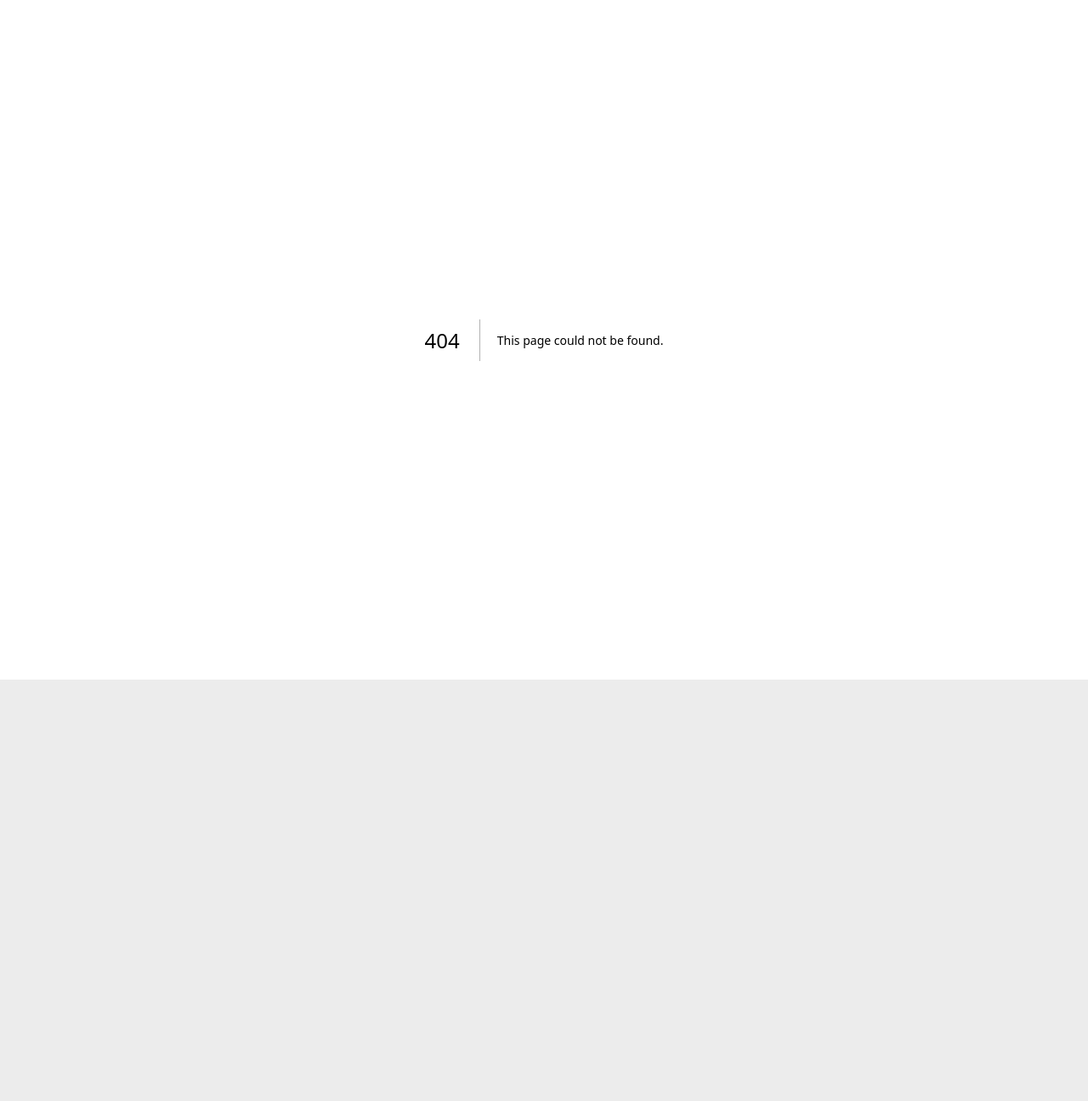
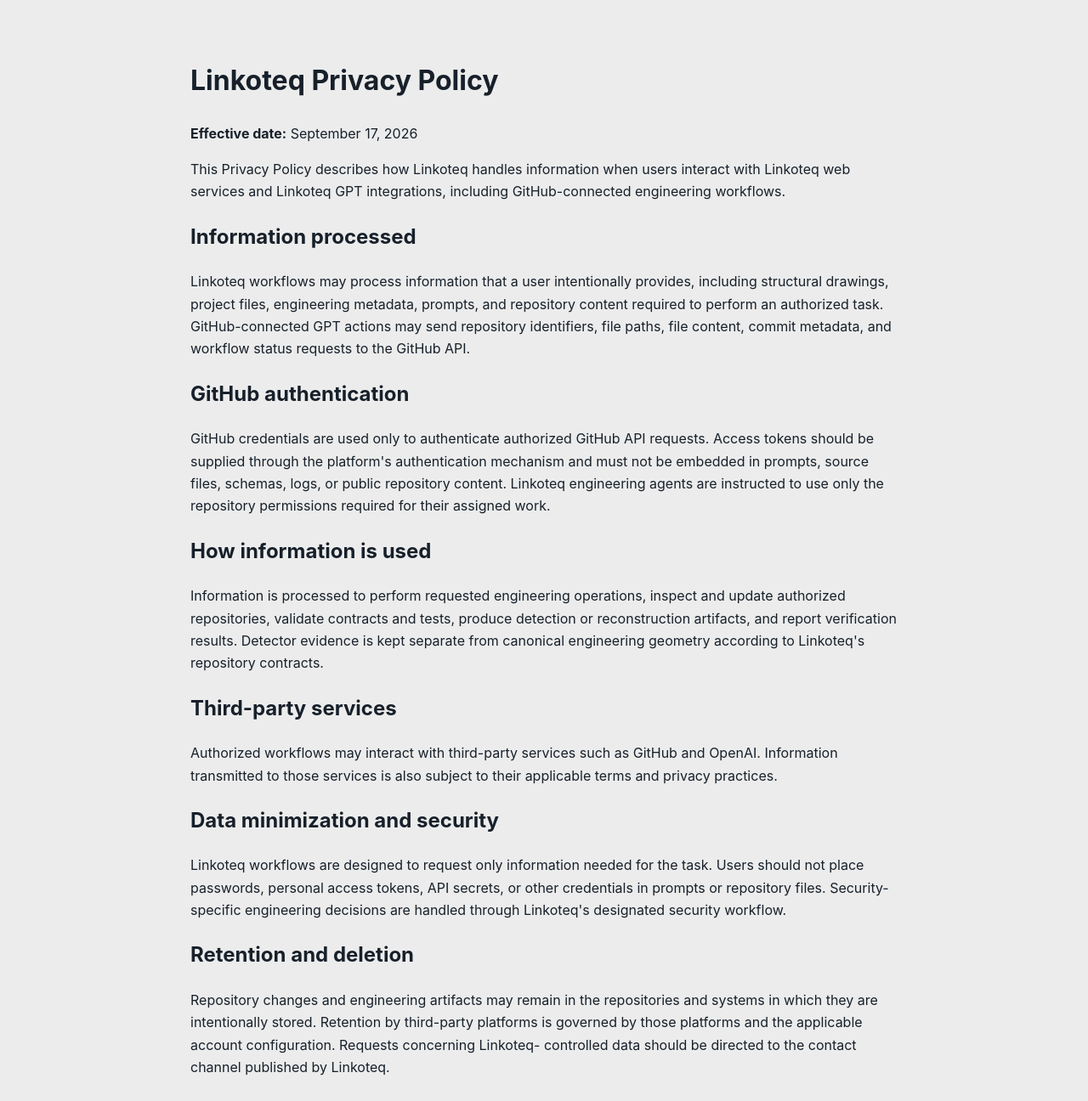
Before and after one commit to dehghoon/3D-Model, a Next.js app: page /privacy in a window 1280 px wide. Before the commit this address had no page. Shown: the top 1296 px of the page at 85% size. Before the commit the page ends 800 px from the top, so only its background shows below. Built offline with nearby package versions, Linux system fonts and the light colour scheme.

Commit message:
feat: add Linkoteq privacy policy page

```diff
--- /dev/null
+++ b/app/privacy/page.tsx
@@ -0,0 +1,80 @@
+export const metadata = {
+  title: "Privacy Policy | Linkoteq",
+  description: "Privacy policy for Linkoteq services and GPT integrations.",
+};
+
+export default function PrivacyPolicyPage() {
+  return (
+    <main style={{ maxWidth: 880, margin: "0 auto", padding: "48px 24px 72px", lineHeight: 1.65 }}>
+      <h1>Linkoteq Privacy Policy</h1>
+      <p><strong>Effective date:</strong> September 17, 2026</p>
+
+      <p>
+        This Privacy Policy describes how Linkoteq handles information when users interact with
+        Linkoteq web services and Linkoteq GPT integrations, including GitHub-connected engineering
+        workflows.
+      </p>
+
+      <h2>Information processed</h2>
+      <p>
+        Linkoteq workflows may process information that a user intentionally provides, including
+        structural drawings, project files, engineering metadata, prompts, and repository content
+        required to perform an authorized task. GitHub-connected GPT actions may send repository
+        identifiers, file paths, file content, commit metadata, and workflow status requests to the
+        GitHub API.
+      </p>
+
+      <h2>GitHub authentication</h2>
+      <p>
+        GitHub credentials are used only to authenticate authorized GitHub API requests. Access
+        tokens should be supplied through the platform's authentication mechanism and must not be
+        embedded in prompts, source files, schemas, logs, or public repository content. Linkoteq
+        engineering agents are instructed to use only the repository permissions required for their
+        assigned work.
+      </p>
+
+      <h2>How information is used</h2>
+      <p>
+        Information is processed to perform requested engineering operations, inspect and update
+        authorized repositories, validate contracts and tests, produce detection or reconstruction
+        artifacts, and report verification results. Detector evidence is kept separate from
+        canonical engineering geometry according to Linkoteq's repository contracts.
+      </p>
+
+      <h2>Third-party services</h2>
+      <p>
+        Authorized workflows may interact with third-party services such as GitHub and OpenAI.
+        Information transmitted to those services is also subject to their applicable terms and
+        privacy practices.
+      </p>
+
+      <h2>Data minimization and security</h2>
+      <p>
+        Linkoteq workflows are designed to request only information needed for the task. Users
+        should not place passwords, personal access tokens, API secrets, or other credentials in
+        prompts or repository files. Security-specific engineering decisions are handled through
+        Linkoteq's designated security workflow.
+      </p>
+
+      <h2>Retention and deletion</h2>
+      <p>
+        Repository changes and engineering artifacts may remain in the repositories and systems in
+        which they are intentionally stored. Retention by third-party platforms is governed by
+        those platforms and the applicable account configuration. Requests concerning Linkoteq-
+        controlled data should be directed to the contact channel published by Linkoteq.
+      </p>
+
+      <h2>Changes to this policy</h2>
+      <p>
+        This policy may be updated as Linkoteq services and integrations evolve. Material changes
+        should be reflected by updating this page and its effective date.
+      </p>
+
+      <h2>Contact</h2>
+      <p>
+        For privacy or data-handling questions, use the official contact channel published on the
+        Linkoteq website.
+      </p>
+    </main>
+  );
+}
```
